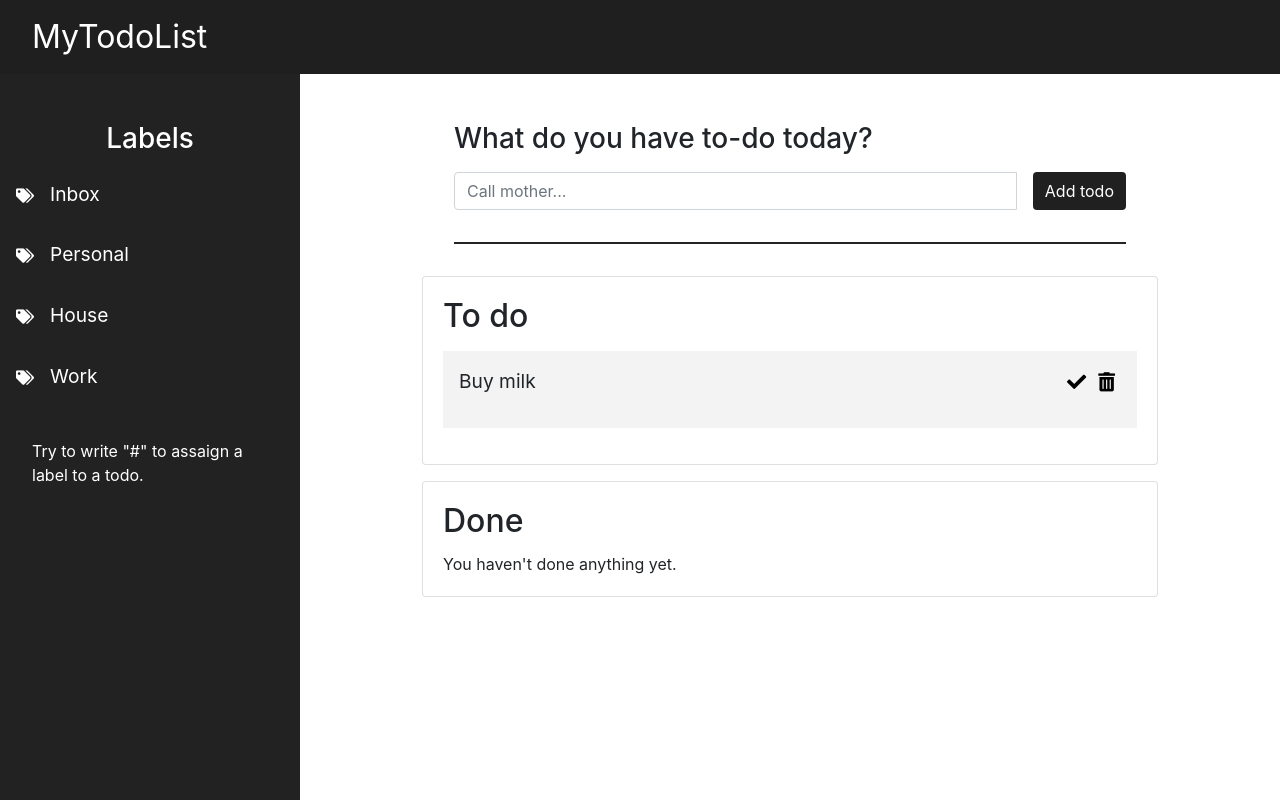
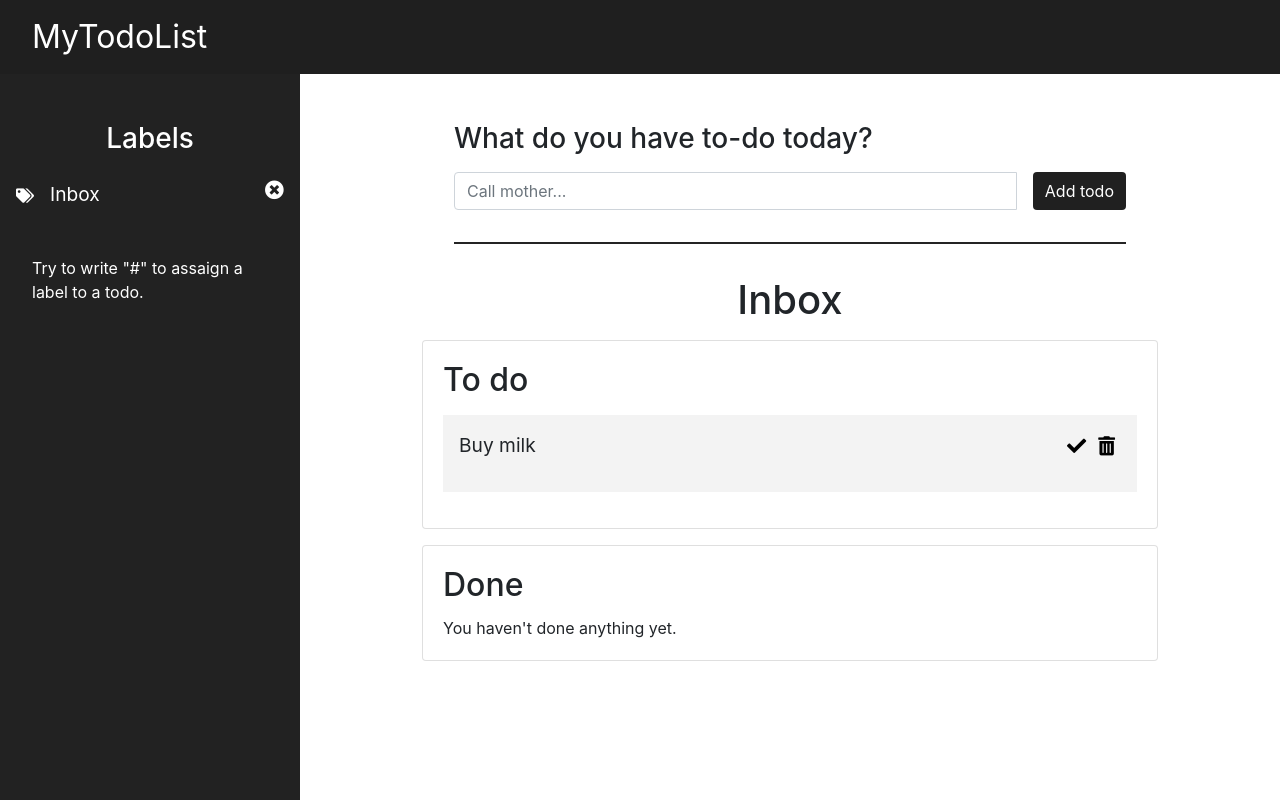
Before and after one commit to muccijacopo/MyTodoList, a Vue app: page / in a window 1280 px wide. Built offline with nearby package versions, Linux system fonts and the light colour scheme.

Commit message:
Migliorata gestione delle etichette

```diff
--- a/src/components/Input.vue
+++ b/src/components/Input.vue
@@ -23,15 +23,20 @@ export default {
             if(value !== null && value !== '') return true;
             return false;
         },
+        findLabels(value) {
+            const regex = /#.*[aA-zZ]/g;
+            var found = this.title.match(regex);
+            var labelName = found[0].slice(1);
+            this.$store.commit('addLabel', labelName);
+            return labelName;
+        },
         addTodo() {
             if (this.checkInput(this.title)) {
-                const regex = /#.*[aA-zZ]/;
-                var found = this.title.match(regex);
-
+                var label = this.findLabels(this.title);
                 const newTodo = {
                     id: uuid.v4(),
                     title: this.title,
-                    label: (this.$route.params.label || 'Inbox'),
+                    label: (label || this.$route.params.label || 'Inbox'),
                     completed: false,
                     createdAt: new Date(),
                     editMode: false
--- a/src/components/Sidebar.vue
+++ b/src/components/Sidebar.vue
@@ -3,7 +3,7 @@
         <h3>Labels</h3>
         <ul>
             <router-link tag="li" v-for="(label, index) in labels" :key="index" active-class="active" :to="'/label/'+ label">
-                <i class="fas fa-tags fa-xs"></i>{{ label }}
+                <i class="fas fa-tags fa-xs"></i>{{ label }}<i @click="deleteLabel(label)" class="fas fa-times-circle"></i>
             </router-link>
         </ul>
         <p>Try to write "#" to assaign a label to a todo.</p>
@@ -12,9 +12,19 @@
 
 <script>
 export default {
+    data() {
+        return {
+            show: false
+        }
+    },
     computed: {
         labels() {
             return this.$store.state.labels;
+        }
+    },
+    methods: {
+        deleteLabel(label) {
+            this.$store.commit('deleteLabel', label);
         }
     }
 }
@@ -44,8 +54,12 @@ export default {
         text-align: left;
     }
 
-    .sidebar .fas {
+    .sidebar .fas.fa-tags {
         margin-right: 1rem;
+    }
+
+    .sidebar .fas.fa-times-circle {
+        float: right;
     }
 
     .sidebar li {
--- a/src/store.js
+++ b/src/store.js
@@ -8,7 +8,7 @@ export default new Vuex.Store({
     todos: [
       { id: 1, title: 'Buy milk', label: 'Inbox', completed: false, createdAt: new Date(), editMode: false }
     ],
-    labels: ['Inbox', 'Personal', 'House', 'Work']
+    labels: ['Inbox']
   },
   mutations: {
     addTodo(state, todo) {
@@ -25,6 +25,16 @@ export default new Vuex.Store({
       var indexFound = state.todos.findIndex(todo => todo.id == payload.id);
       state.todos[indexFound].title = payload.value;
       state.todos[indexFound].editMode = false;
+    },
+    addLabel(state, label) {
+      state.labels.forEach(element => {
+        if(element == label) return false;
+      });
+      state.labels.push(label);
+    },
+    deleteLabel(state, label) {
+      var index = state.labels.findIndex(labelItem => labelItem == label);
+      state.labels.splice(index, 1);
     }
   }
 })
--- a/src/views/Home.vue
+++ b/src/views/Home.vue
@@ -5,6 +5,7 @@
 	</div>
 	<div class="main">
 		<todo-input></todo-input>
+		<h1 class="text-center">{{ $route.params.label || 'Inbox' }}</h1>
 		<todos :todos="todos"></todos>
 	</div>
 </div>
```
